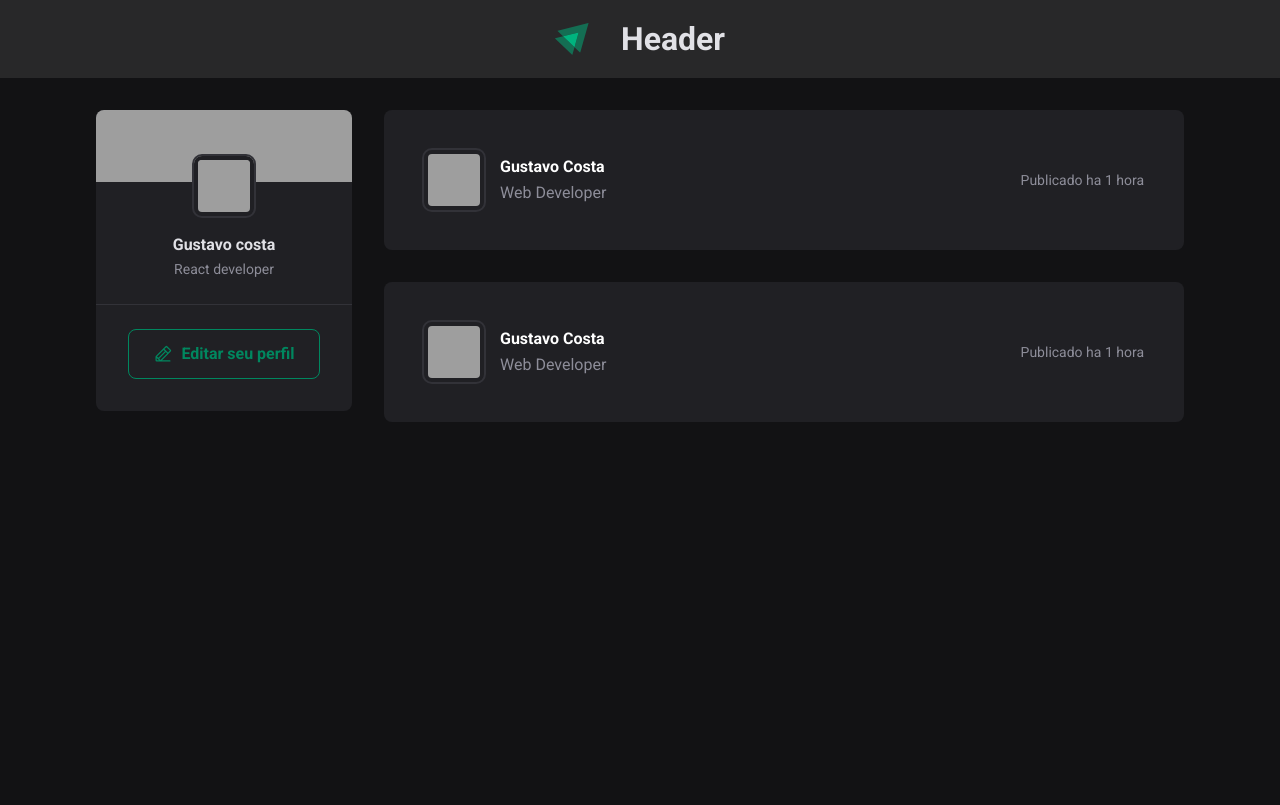
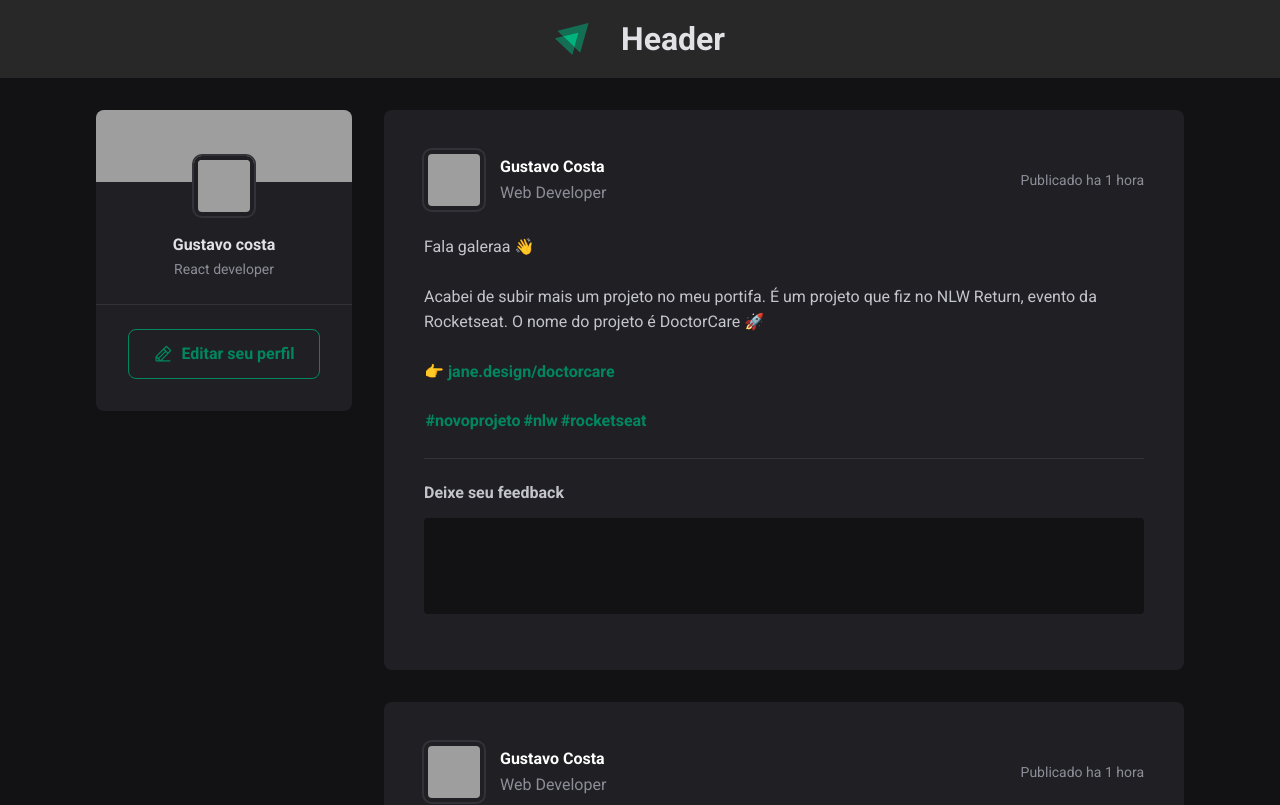
Before and after one commit to gustavobreack3257/projeto-pratico-ignite-feed, a React (Vite) app: page / in a window 1280 px wide. Shown: the top 805 px of the page. Built offline with nearby package versions, Linux system fonts and the light colour scheme; grey boxes are pictures that could not be loaded.

Commit message:
feat: comment form in component Post & styles

```diff
--- a/src/components/Post.module.css
+++ b/src/components/Post.module.css
@@ -3,7 +3,7 @@
   flex-direction: column;
   padding: 2.5rem;
   border-radius: 8px;
-  background: var(--gray-800)
+  background: var(--gray-800);
 }
 
 .post+.post {
@@ -40,3 +40,81 @@
   font-size: 14px;
   color: var(--gray-400);
 }
+
+.content {
+  display: flex;
+  flex-direction: column;
+  line-height: 1.6;
+  color: var(--gray-300);
+
+  gap: 1.5rem;
+  margin-top: 1.5rem;
+}
+
+.content a {
+  font-weight: bold;
+  color: var(--green-500);
+  text-decoration: none;
+
+  transition: 0.1s;
+}
+
+.content a:hover {
+  color: var(--green-300);
+}
+
+.link {
+  display: flex;
+  justify-content: space-around;
+
+  max-width: 14rem;
+}
+
+.commentForm {
+  display: flex;
+  flex-direction: column;
+
+  margin-top: 1.5rem;
+  padding-top: 1.5rem;
+  border-top: 1px solid var(--gray-600);
+  gap: 1rem;
+}
+
+.commentForm>textarea {
+  background-color: var(--gray-900);
+  border: 0;
+  border-radius: 0.25rem;
+  padding: 1rem;
+
+  resize: none;
+  height: 6rem;
+  line-height: 1.4;
+  color: var(--gray-100);
+}
+
+/*  ocultar button */
+.commentForm footer {
+  visibility: hidden;
+  max-height: 0;
+}
+
+.commentForm:focus-within footer {
+  visibility: visible;
+  max-height: none;
+}
+
+.commentForm button[type="submit"] {
+  padding: 1rem 1.5rem;
+  border-radius: 8px;
+  border: 0;
+  background-color: var(--green-500);
+  color: var(--white);
+
+  font-weight: bold;
+  transition: background-color 0.1s;
+  cursor: pointer;
+}
+
+.commentForm button:hover {
+  background-color: var(--green-300);
+}
--- a/src/components/Post.tsx
+++ b/src/components/Post.tsx
@@ -1,7 +1,7 @@
 import { Avatar } from "./Avatar";
 import styles from "./Post.module.css";
 
-export function Post(props) {
+export function Post() {
   return (
     <article className={styles.post}>
       <header>
@@ -17,6 +17,32 @@
           Publicado ha 1 hora
         </time>
       </header>
+
+      <div className={styles.content}>
+        <p>Fala galeraa 👋</p>
+        <p>
+          Acabei de subir mais um projeto no meu portifa. É um projeto que fiz
+          no NLW Return, evento da Rocketseat. O nome do projeto é DoctorCare 🚀
+        </p>
+        <p>
+          <a href="//#endregion">👉 jane.design/doctorcare</a>
+        </p>
+
+        <p className={styles.link}>
+          <a href="//#region ">#novoprojeto</a> <a href="//#region ">#nlw</a>
+          <a href="//#endregion">#rocketseat</a>
+        </p>
+      </div>
+
+      <form action="" className={styles.commentForm}>
+        <strong>Deixe seu feedback</strong>
+
+        <textarea />
+
+        <footer>
+          <button type="submit">Publicar</button>
+        </footer>
+      </form>
     </article>
   );
 }
--- a/src/global.css
+++ b/src/global.css
@@ -8,7 +8,13 @@
   --gray-800: #202024;
   --gray-900: #121214;
 
+  --green-300: #00b37e;
   --green-500: #00875f;
+}
+
+:focus {
+  outline: transparent;
+  box-shadow: 0 0 0 2px var(--green-500);
 }
 
 * {
```
